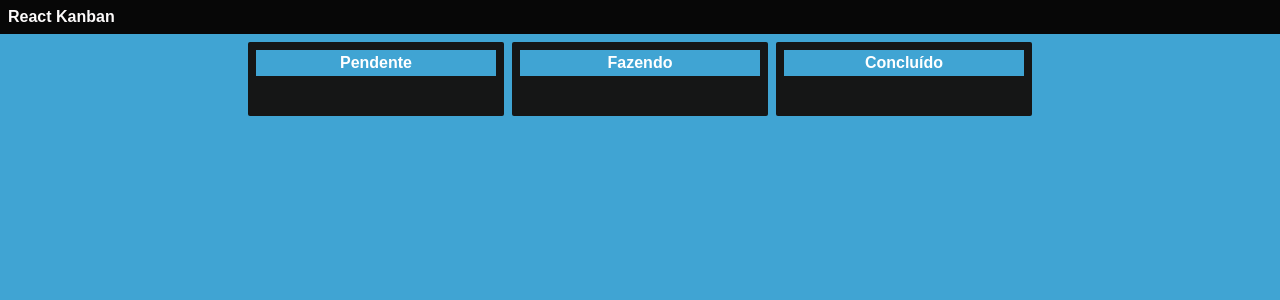
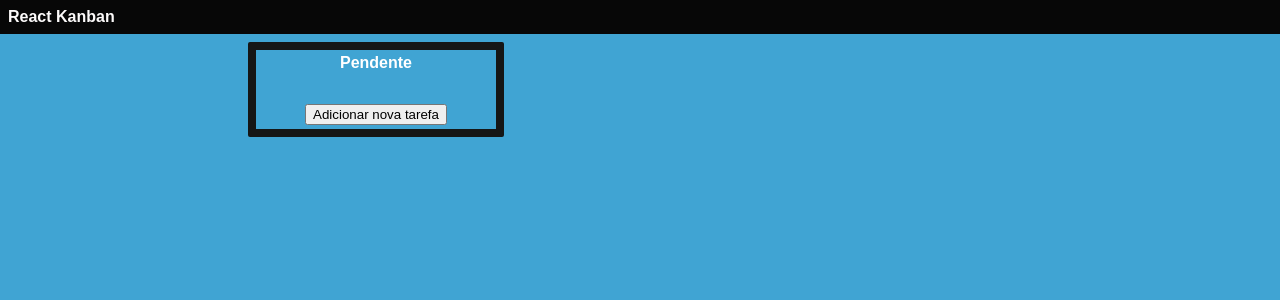
Before and after one commit to jhenriquemargrafm/react-kanban, a React (Create React App) app: page / in a window 1280 px wide. Shown: the top 300 px of the page. Built offline with nearby package versions, Linux system fonts and the light colour scheme.

Commit message:
Adicionando tarefas ao estado

```diff
--- a/src/App.js
+++ b/src/App.js
@@ -1,18 +1,40 @@
-import React from "react";
+import React, { useState } from "react";
 import "./styles.css";
 
 import Navbar from "./components/Navbar/Navbar";
 import TaskList from "./components/TaskList/TaskList";
 
+let idAcc = 0;
+const generateId = () => {
+  idAcc = idAcc + 1;
+  return idAcc;
+};
+
 export default function App() {
+  const [tasks, setTasks] = useState([]);
+
+  const addTask = (title, state) => {
+    const newTask = {
+      id: generateId(),
+      title,
+      state
+    };
+    setTasks((existingTasks) => {
+      return [...existingTasks, newTask];
+    });
+  };
+
+
   return (
     <div className="App">
       <div>
         <Navbar />
         <div className="container">
-          <TaskList title="Pendente"/>
-          <TaskList title="Fazendo"/>
-          <TaskList title="Concluído" />
+          <TaskList
+            title="Pendente"
+            onAddTask={addTask}
+            tasks={tasks}
+          />
         </div>
       </div>
     </div>
--- a/src/components/TaskList/TaskList.js
+++ b/src/components/TaskList/TaskList.js
@@ -2,15 +2,29 @@ import React from "react";
 import "./tasklist.css";
 import PropTypes from "prop-types";
 
-export default function TaskList({title}) {
+export default function TaskList({ title, onAddTask, tasks }) {
+  const addTask = () => {
+    onAddTask("Nova Tarefa", "Pendente");
+  };
+
   return (
     <div className="tasklist">
-      <div className="title">{title}</div>
-      <div className="content"></div>
+      <div className="title">{title}
+        <div className="content">
+        { tasks.map((task) => (
+          <div key={ task.id }>
+            Teste
+          </div>
+        ))}
+        </div>
+        <button onClick={addTask}>Adicionar nova tarefa</button>
+      </div>
     </div>
   )
 }
 
 TaskList.propTypes = {
   title: PropTypes.string.isRequired,
+  onAddTask: PropTypes.func.isRequired,
+  tasks: PropTypes.array.isRequired,
 };
```
